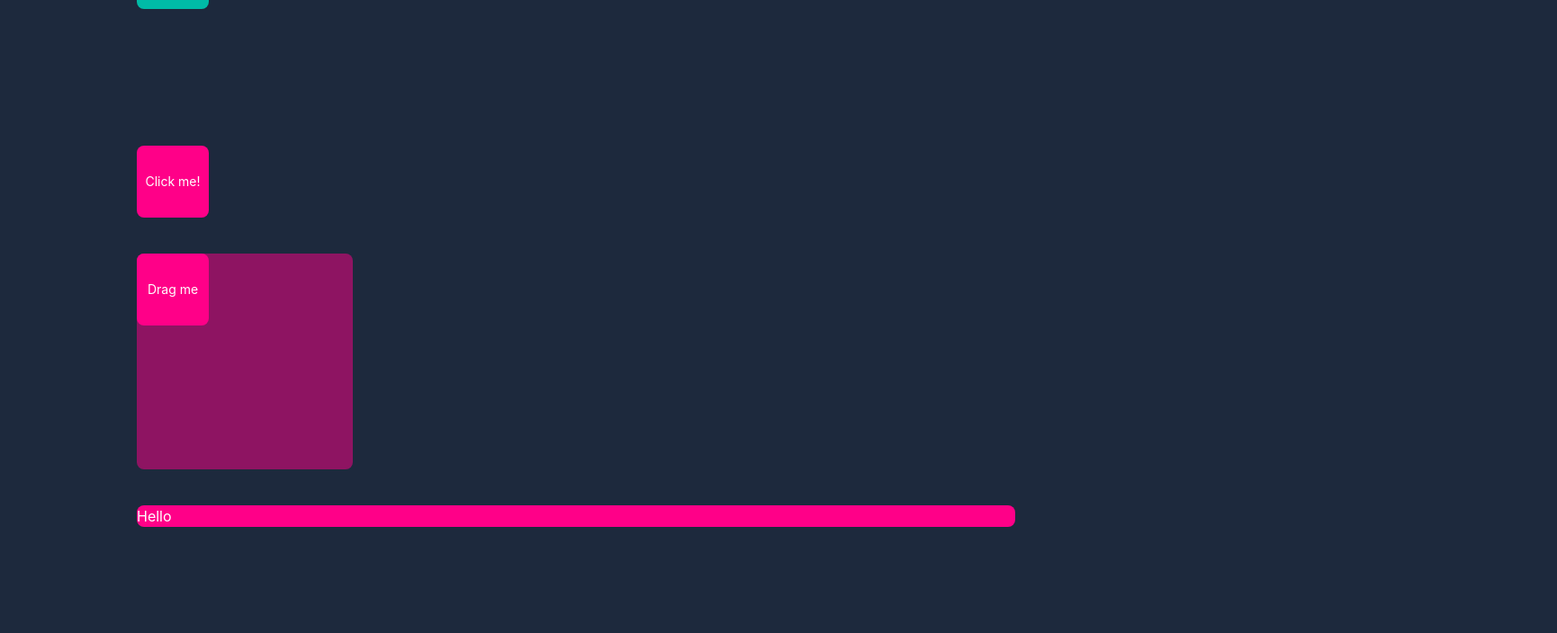
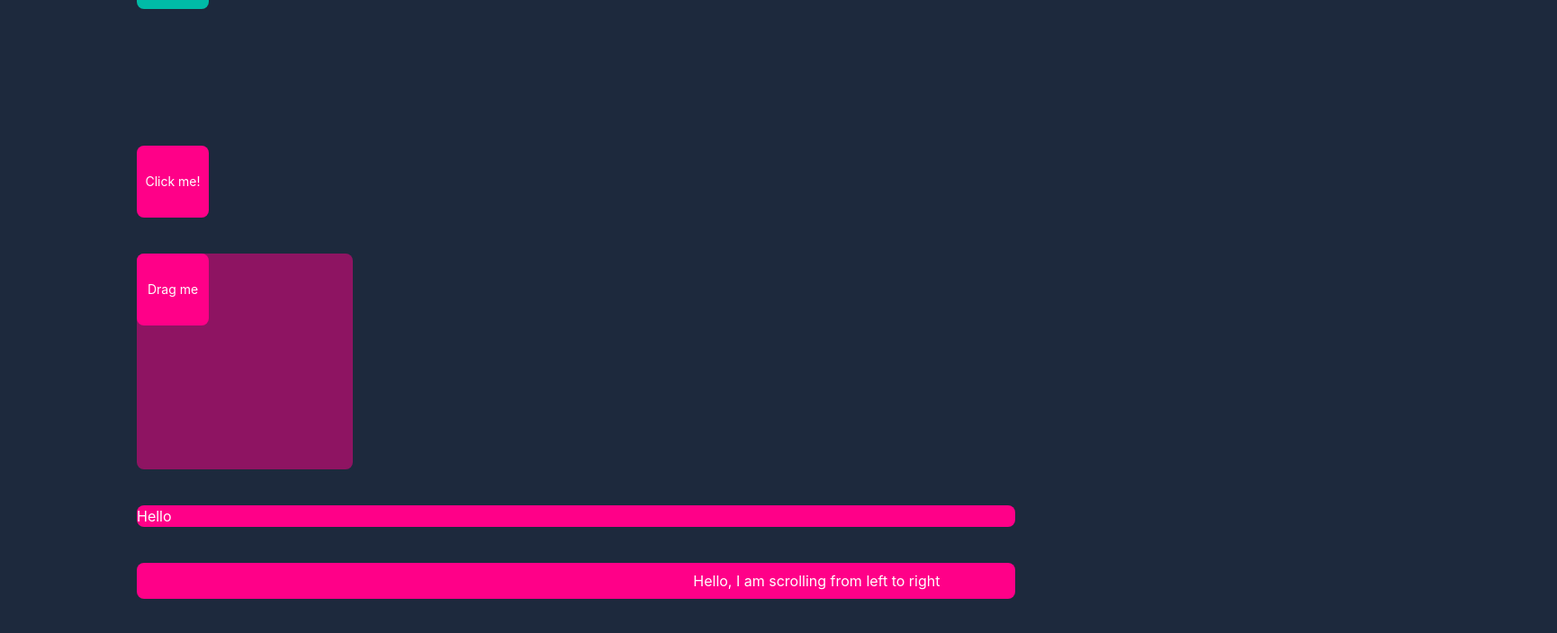
Before and after one commit to DominikKoniarz/react-motion-playground, a React (Vite) app: page / in a window 1280 px wide. Shown: the part 110-814 px from the top of the page at 90% size, 1730 px wide, since content can reach past the window. Built offline with nearby package versions, Linux system fonts and the light colour scheme.

Commit message:
Add scroll linked text

```diff
--- a/src/app.tsx
+++ b/src/app.tsx
@@ -1,12 +1,13 @@
 import Draggable from "./dragable";
 import GestureAnimatedButton from "./gesture-animated-button";
 import RotatingSquare from "./rotating-square";
+import ScrollLinkedText from "./scroll-linked-text";
 import ScrollProgressBar from "./scroll-progress-bar";
 import VisibleWhileInView from "./visible-while-in-view";
 
 export default function App() {
     return (
-        <div className="h-[1500px] space-y-10 bg-slate-800">
+        <div className="h-[3000px] space-y-10 bg-slate-800">
             <ScrollProgressBar />
 
             <div className="container space-y-10 py-20">
@@ -19,6 +20,8 @@ export default function App() {
                 {/* <Reordable /> */}
 
                 <VisibleWhileInView />
+
+                <ScrollLinkedText />
             </div>
         </div>
     );
--- /dev/null
+++ b/src/scroll-linked-text.tsx
@@ -0,0 +1,38 @@
+import { useScroll, useSpring, useTransform } from "motion/react";
+import { useRef } from "react";
+import { MotionDiv } from "./components/motion-primitives";
+
+export default function ScrollLinkedText() {
+    const scrollingTextRef = useRef<HTMLDivElement>(null);
+
+    const { scrollYProgress: scrollingTextProgress } = useScroll({
+        target: scrollingTextRef,
+        offset: ["start end", "end start"],
+    });
+
+    const scrollingTextX = useTransform(
+        scrollingTextProgress,
+        [0, 1],
+        ["-50%", "100%"],
+    );
+
+    const smoothScrollingTextX = useSpring(scrollingTextX, {
+        stiffness: 150,
+        damping: 30,
+        restDelta: 0.001,
+    });
+
+    return (
+        <div
+            ref={scrollingTextRef}
+            className="bg-pink mt-10 overflow-visible rounded-lg py-2"
+        >
+            <MotionDiv
+                className="px-4 whitespace-nowrap"
+                style={{ x: smoothScrollingTextX }}
+            >
+                Hello, I am scrolling from left to right
+            </MotionDiv>
+        </div>
+    );
+}
```
